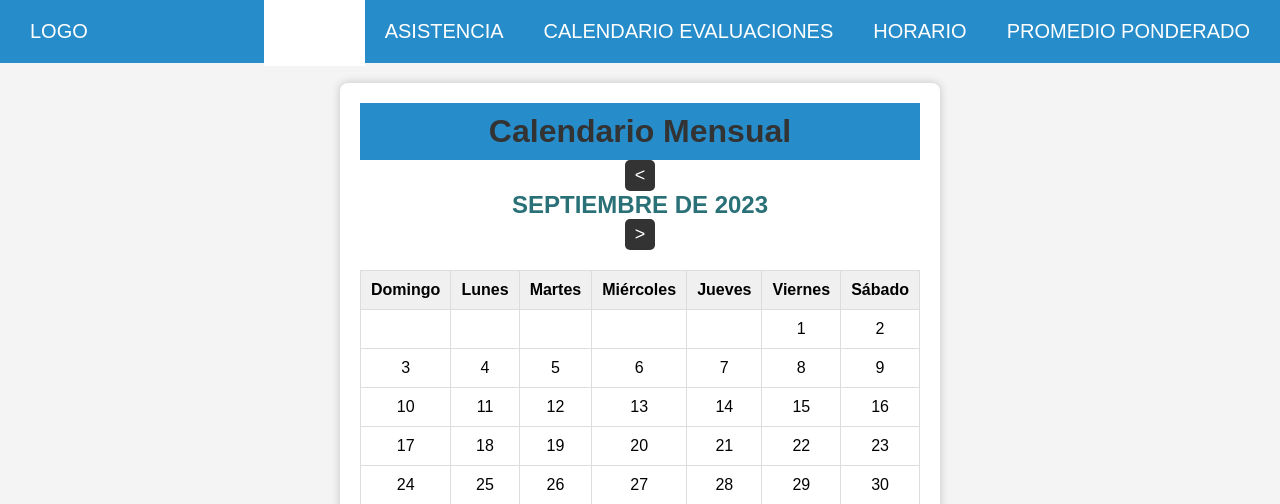
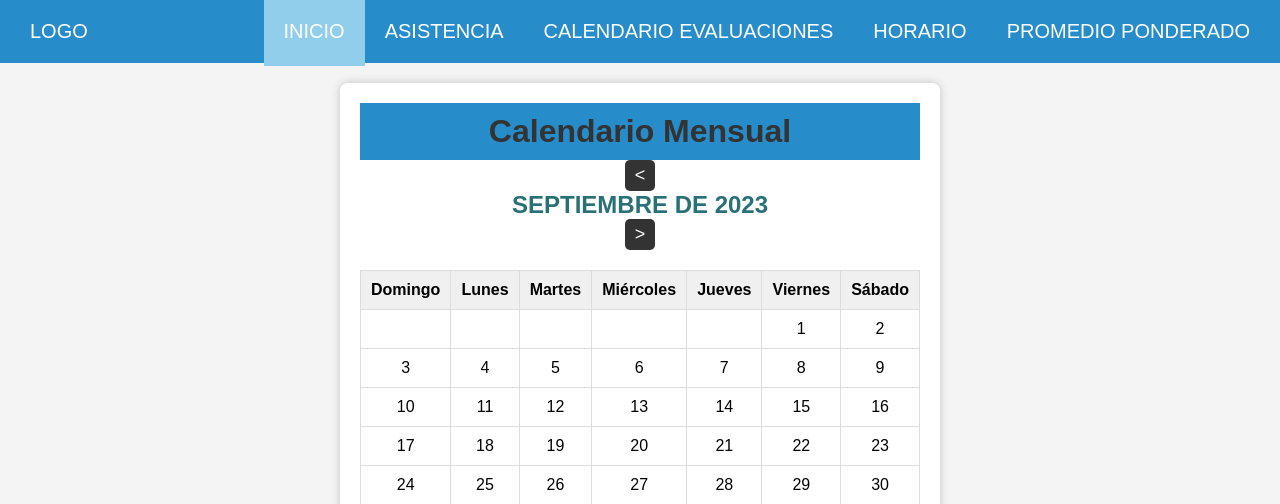
Before and after one commit to RodrigoCarmonaa/taller-integracion, a PHP site: page /calendario.html in a window 1280 px wide, with the pointer over the restyled element. Shown: the top 504 px of the page. Run offline with PHP 8.4, Linux system fonts and the light colour scheme.

Commit message:
Update style.css

```diff
--- a/base de datos/style.css
+++ b/base de datos/style.css
@@ -67,7 +67,7 @@ header {
 }
 
 .menu a:hover {
-    background: #ffffff;
+    background: #90ceeb;
 }
 
 /* Estilos para la sección "inicio" */
```
